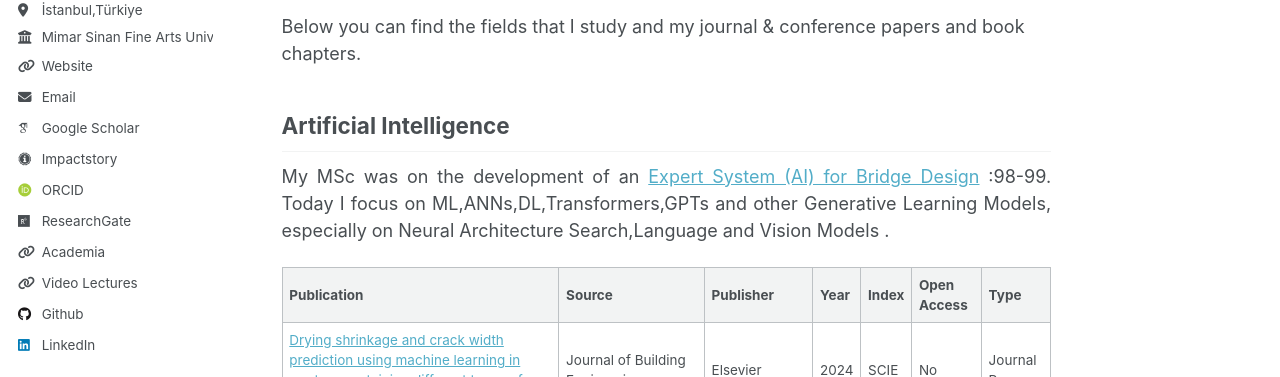
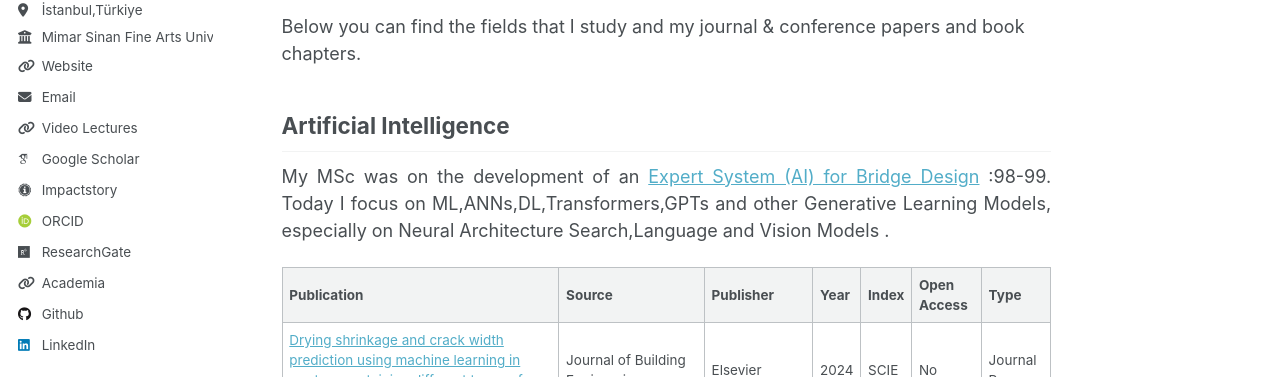
Before and after one commit to isikdag/isikdag.github.io, a Jekyll site: the page built from _pages/about.md, in a window 1280 px wide. Shown: the part 416-793 px from the top of the page. Built offline with Jekyll 4.4.1, drawn with Linux system fonts in a browser that asks for light colours; some web fonts are replaced.

Commit message:
Update author-profile.html

```diff
--- a/_includes/author-profile.html
+++ b/_includes/author-profile.html
@@ -41,6 +41,9 @@
       {% if author.arxiv %}
         <li><a href="{{ author.arxiv }}"><i class="ai ai-arxiv ai-fw icon-pad-right"></i>arXiv</a></li>
       {% endif %}
+      {% if author.videolectures %}
+        <li><a href="{{ author.videolectures }}"><i class="fas fa-fw fa-link icon-pad-right" aria-hidden="true"></i>Video Lectures</a></li>
+      {% endif %}
       {% if author.googlescholar %}
         <li><a href="{{ author.googlescholar }}"><i class="ai ai-google-scholar icon-pad-right"></i>Google Scholar</a></li>
       {% endif %}
@@ -63,11 +66,9 @@
         <li><a href="{{ author.scopus }}"><i class="ai ai-scopus icon-pad-right"></i>Scopus</a></li>
       {% endif %}
 	  {% if author.academia %}
-        <li><a href="{{ author.uri }}"><i class="fas fa-fw fa-link icon-pad-right" aria-hidden="true"></i>Academia</a></li>
+        <li><a href="{{ author.academia }}"><i class="fas fa-fw fa-link icon-pad-right" aria-hidden="true"></i>Academia</a></li>
       {% endif %}
-	  {% if author.videolectures %}
-        <li><a href="{{ author.uri }}"><i class="fas fa-fw fa-link icon-pad-right" aria-hidden="true"></i>Video Lectures</a></li>
-      {% endif %}
+
 
       <!-- Font Awesome icons / Repositories and software development -->
       {% if author.bitbucket %}
```
